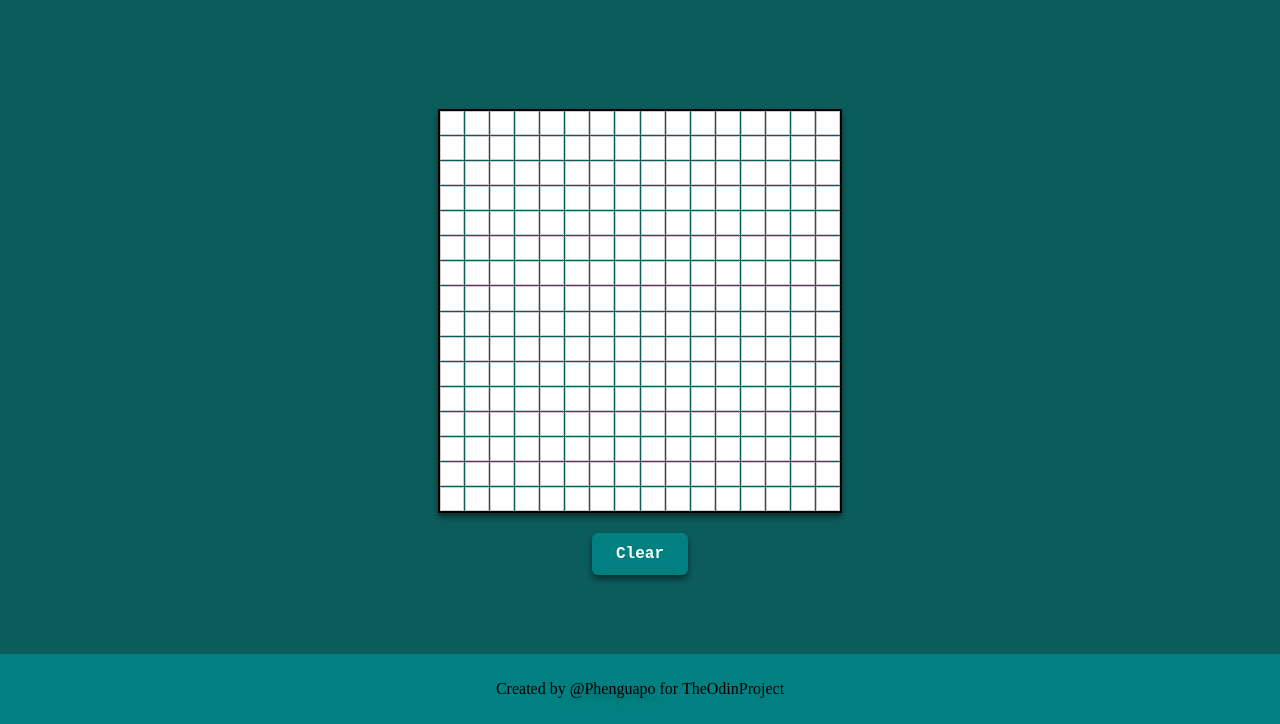
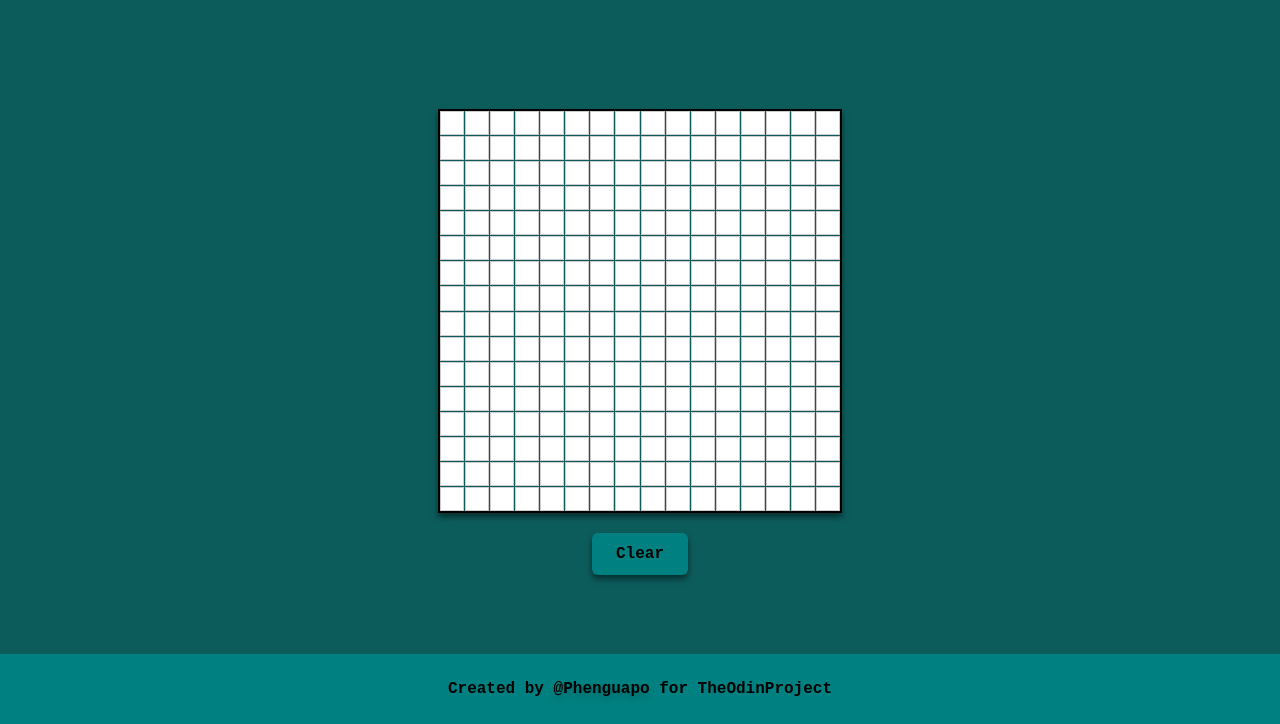
Before and after one commit to phenguapo/etch-a-sketch, a plain HTML site: page main.html in a window 1280 px wide. Shown: the part 76-800 px from the top of the page. Drawn offline with Linux system fonts and the light colour scheme.

Commit message:
fixed footer and make clear text black

```diff
--- a/style.css
+++ b/style.css
@@ -11,11 +11,11 @@ header {
 
 body {
   background-color: rgb(13, 92, 92);
+  font-family: "Courier New", Courier, monospace;
 }
 
 header h1 {
   margin: 0;
-  font-family: "Courier New", Courier, monospace;
   color: #000;
   text-shadow: 0 4px 6px rgba(0, 0, 0, 0.2);
 }
@@ -65,7 +65,7 @@ button {
   border: none;
   border-radius: 6px;
   background-color: teal;
-  color: white;
+  color: rgb(0, 0, 0);
   cursor: pointer;
   transition: background-color 0.3s ease;
   font-family: "Courier New", Courier, monospace;
@@ -92,6 +92,7 @@ footer {
   bottom: 0;
   left: 0;
   width: 100%;
+  font-weight: bold;
 }
 
 footer a {
@@ -99,4 +100,14 @@ footer a {
   text-decoration: none;
   text-shadow: 0 4px 6px rgba(0, 0, 0, 0.2);
 
+
 }
+
+a {
+  color: inherit; /* Removes the default link color */
+  text-decoration: none; /* Removes underlines from links */
+}
+
+a:hover {
+  text-decoration: underline; /* Adds underline on hover for visual feedback */
+}
```
